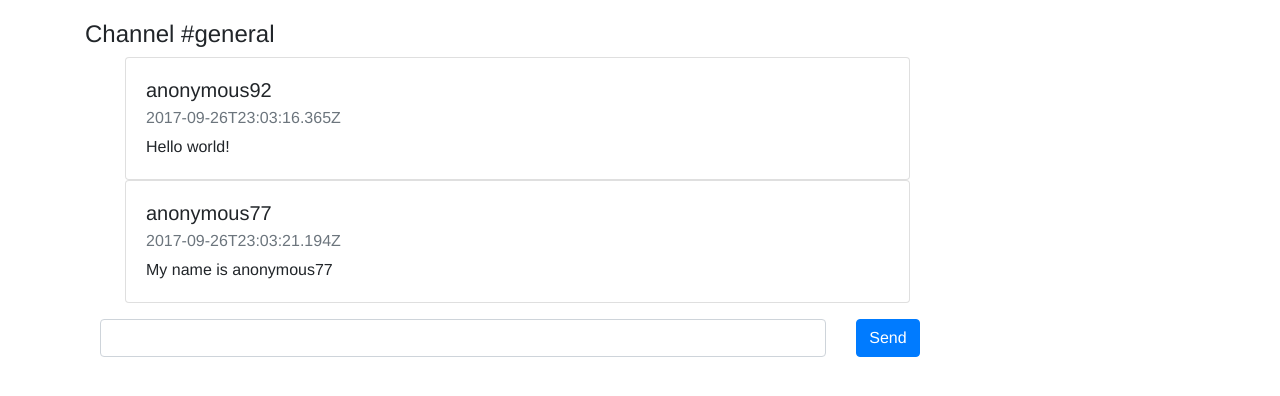
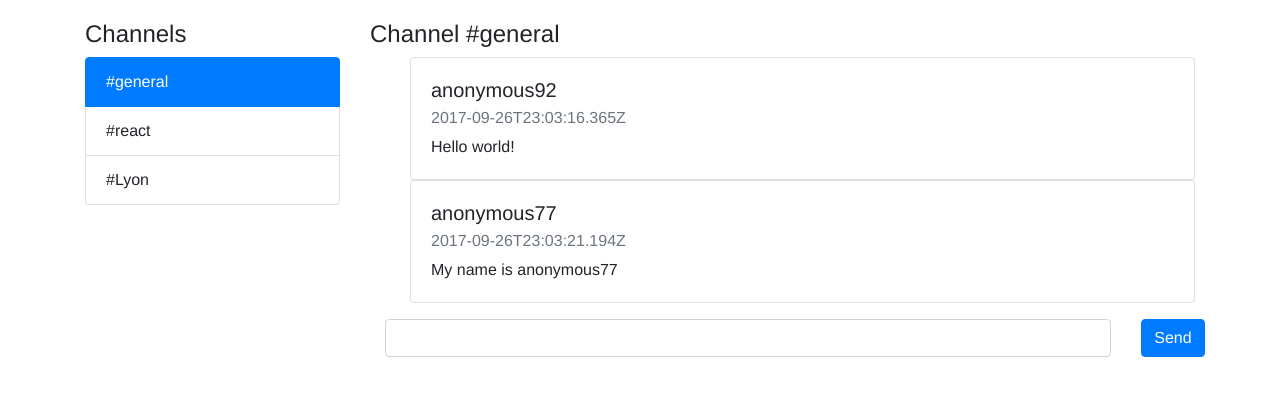
Before and after one commit to RomainMorlevat/chat-redux, a React app: page / in a window 1280 px wide. Shown: the top 396 px of the page. Built offline with nearby package versions, Linux system fonts and the light colour scheme; no server answers.

Commit message:
Added scrollToBottom (not working ???) and ChannelList

```diff
--- a/src/components/app.jsx
+++ b/src/components/app.jsx
@@ -1,10 +1,12 @@
 import React from 'react';
 
+import ChannelList from '../containers/channel_list'
 import MessageList from '../containers/message_list';
 
 const App = () => {
   return (
     <div className="app row">
+      <ChannelList />
       <MessageList />
     </div>
   );
--- /dev/null
+++ b/src/containers/channel_list.jsx
@@ -0,0 +1,27 @@
+import React from 'react';
+
+import { connect } from 'react-redux';
+
+const ChannelList = (props) => {
+  return (
+    <div className="col-sm-3">
+      <h4>Channels</h4>
+      <ul className="list-group">
+        {
+          props.channels.map((channel) => {
+            return <li className={`list-group-item ${props.selectedChannel === channel ? 'active' : ''}`}>#{channel}</li>;
+          })
+        }
+      </ul>
+    </div>
+  );
+};
+
+function mapStateToProps(state) {
+  return {
+    channels: state.channels,
+    selectedChannel: state.selectedChannel
+  }
+}
+
+export default connect(mapStateToProps, null)(ChannelList);
--- a/src/containers/message_list.jsx
+++ b/src/containers/message_list.jsx
@@ -22,6 +22,10 @@ class MessageList extends Component {
     this.interval = setInterval(this.fetchMessagesFunction, 5000);
   }
 
+  componentDidUpdate() {
+    this.messageList.scrollTop = this.messageList.scrollHeight;
+  }
+
   componentWillUnmount() {
     clearInterval(this.interval);
   }
@@ -34,6 +38,7 @@ class MessageList extends Component {
     return (
       <div className="col-sm-9 message-list">
         <h4>Channel #{this.props.selectedChannel}</h4>
+        <div ref={(messageList) => { this.messageList = messageList; }}>
           <ul>
             {
               this.props.messages.map((message) => {
@@ -41,6 +46,7 @@ class MessageList extends Component {
               })
             }
           </ul>
+        </div>
         <MessageForm />
       </div>
     );
```
Lines whose indentation alone changed are shown as unchanged.
